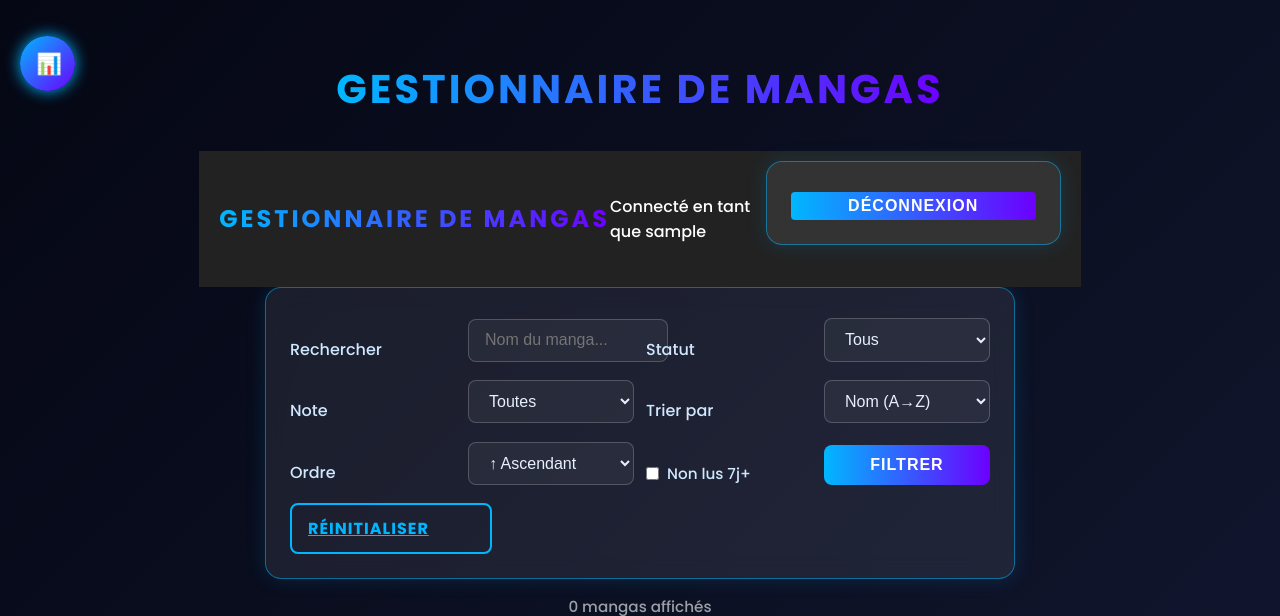
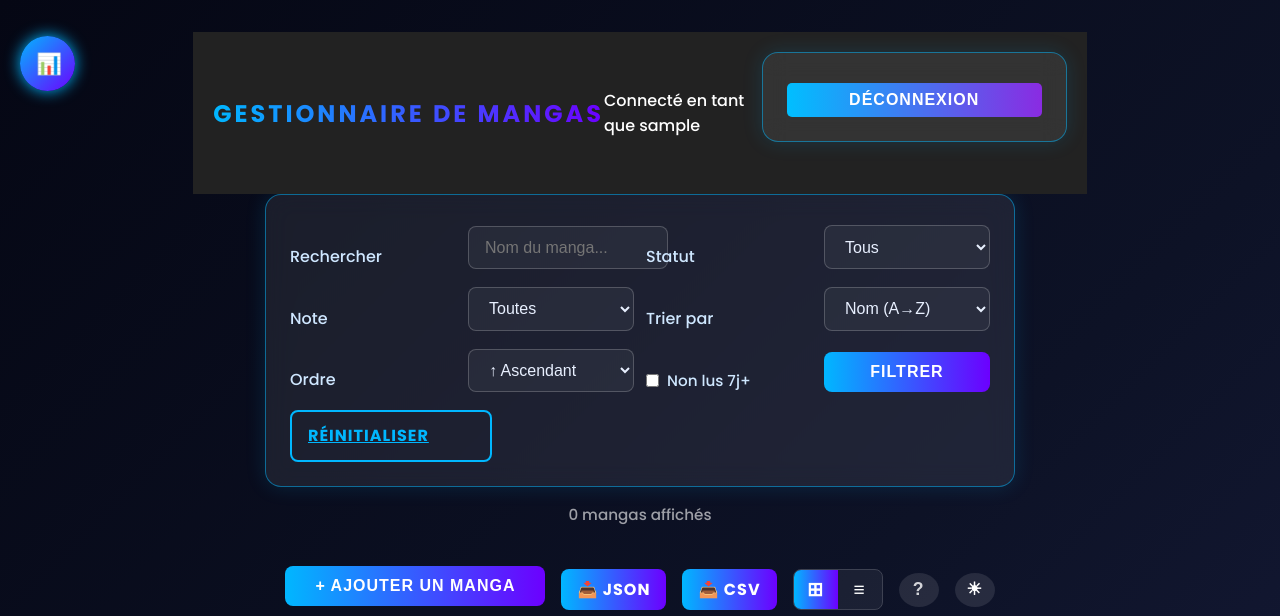
Before and after one commit to Pierre-rnd/Site-Mangas, a Flask app: page / in a window 1280 px wide. Shown: the top 616 px of the page. Run offline with Flask 3, Linux system fonts and the light colour scheme; the visitor is signed in with stand-in values (Sample User, id 1); data that the repository does not hold is empty; some libraries are stand-ins or nearby versions.

Commit message:
Fix bouton

```diff
--- a/static/style.css
+++ b/static/style.css
@@ -133,7 +133,7 @@
     display: flex;
     justify-content: space-between;
     align-items: center;
-    padding: 10px 20px;
+    padding: 20px;
     background-color: #222;
     color: white;
     position: sticky;
@@ -153,12 +153,12 @@
 }
 
 .btn-logout {
-    background-color: #f44336;
+    padding: 8px 16px;
+    background: linear-gradient(90deg, #00bfff, #8a2be2);
     color: white;
     border: none;
-    padding: 5px 10px;
+    border-radius: 5px;
     cursor: pointer;
-    border-radius: 4px;
 }
 
 .btn-logout:hover {
--- a/templates/index.html
+++ b/templates/index.html
@@ -110,7 +110,6 @@
         }
     </style>
 </head>
-<h1>Gestionnaire de Mangas</h1>
 
 <body>
     <div class="header">
```
